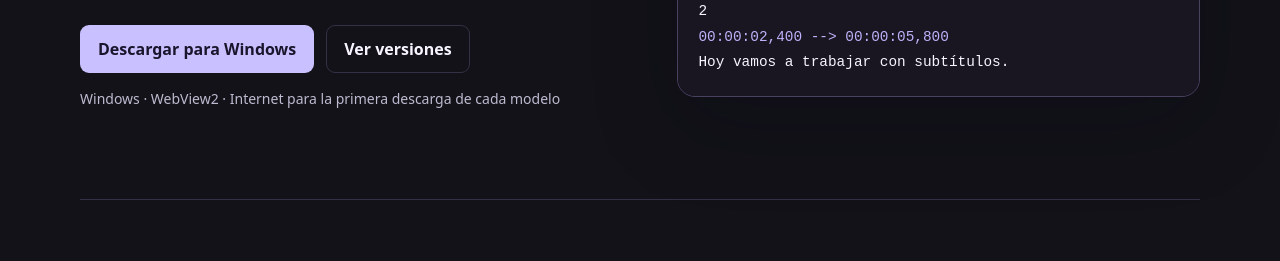
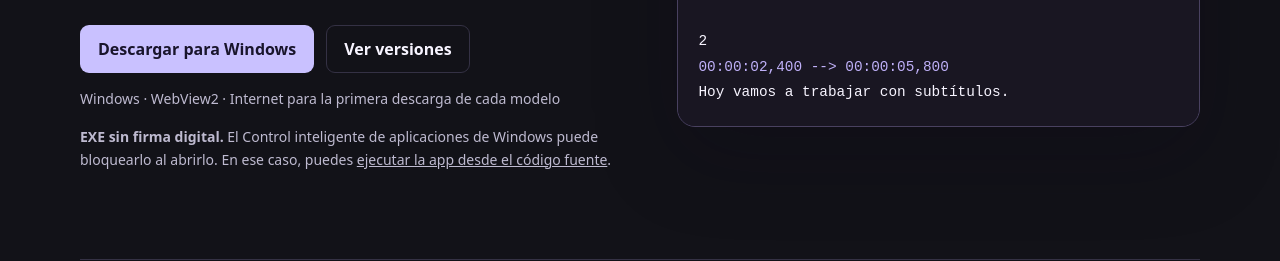
Before and after one commit to Athesto/whisper-desktop, a plain HTML site: page pages/index.html in a window 1280 px wide. Shown: the part 519-780 px from the top of the page. Drawn offline with Linux system fonts and the light colour scheme; files whose address does not match are found by name.

Commit message:
Document unsigned download and separate Pages deployment

```diff
--- a/pages/index.html
+++ b/pages/index.html
@@ -35,6 +35,7 @@
           <a class="button" href="https://github.com/Athesto/whisper-desktop/releases">Ver versiones</a>
         </div>
         <p class="note">Windows · WebView2 · Internet para la primera descarga de cada modelo</p>
+        <p class="note"><strong>EXE sin firma digital.</strong> El Control inteligente de aplicaciones de Windows puede bloquearlo al abrirlo. En ese caso, puedes <a href="#ejecutar">ejecutar la app desde el código fuente</a>.</p>
       </div>
       <figure class="preview">
         <figcaption class="preview-head"><span>Ejemplo de subtítulos</span><span>video.srt</span></figcaption>
```
Also changed, not shown: 1 other file.
